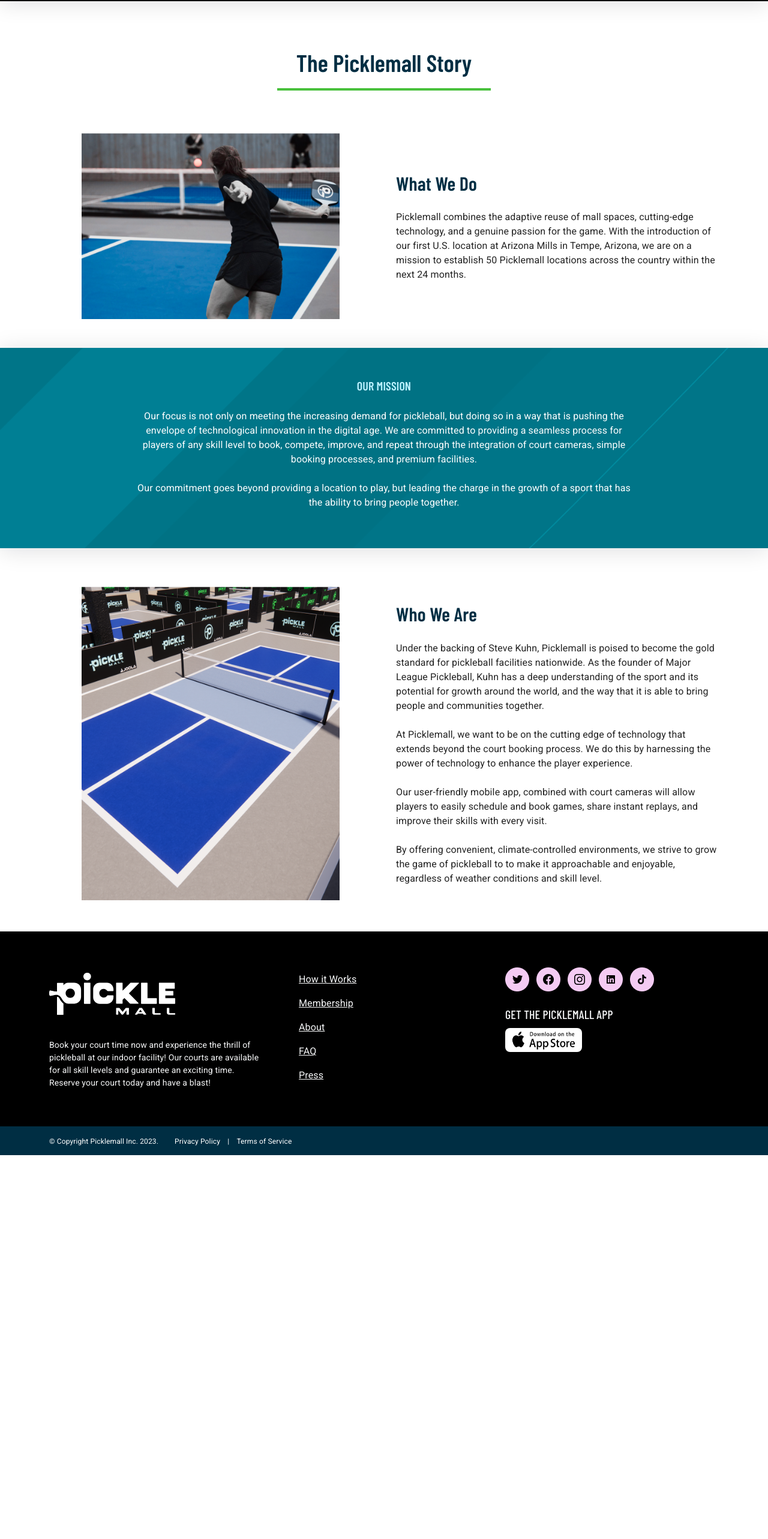
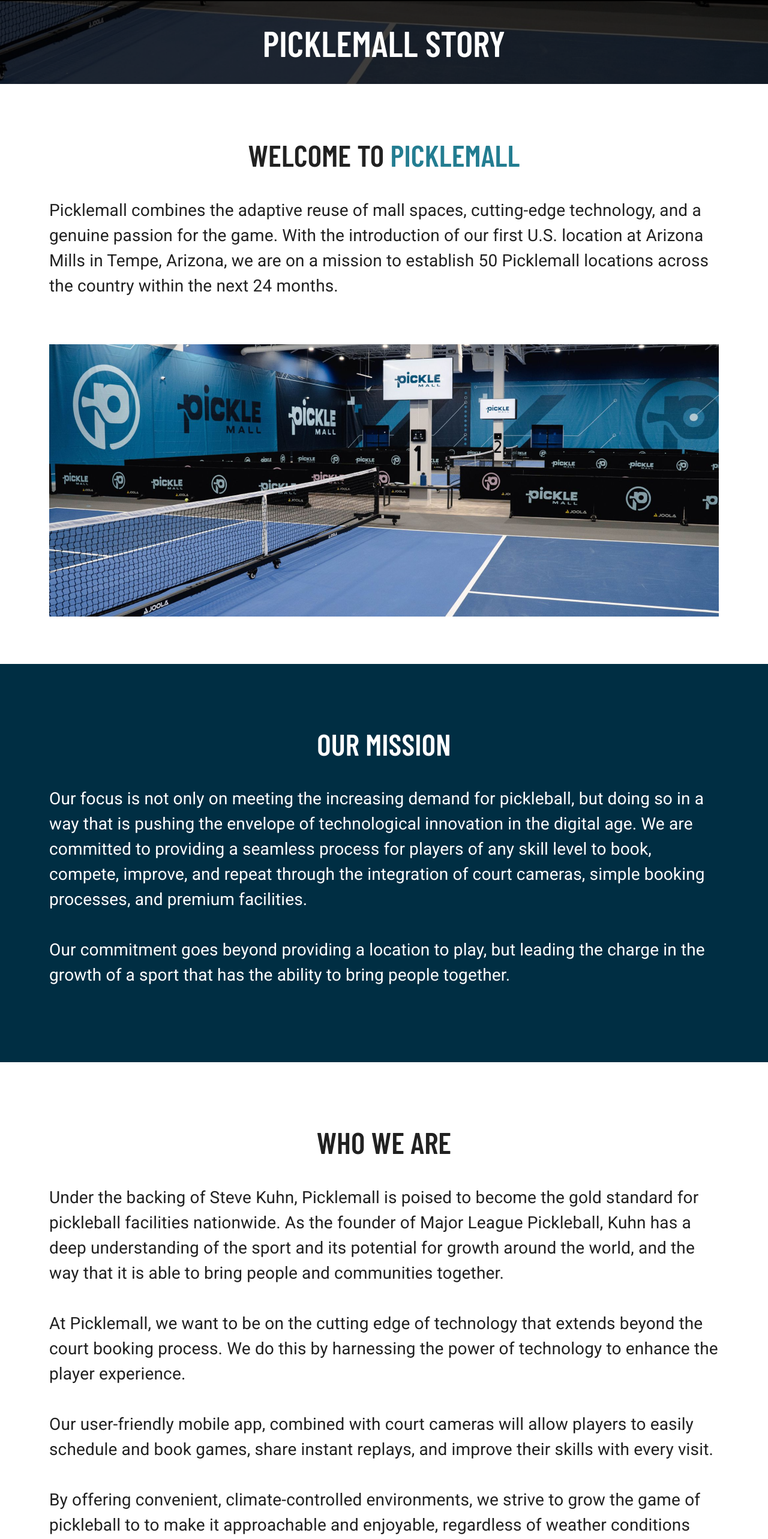
Before and after one commit to petermking18/PickleMall, a React (Create React App) app: page /about in a window 1280 px wide. Shown: the part 70-2636 px from the top of the page at 60% size. Before the commit the page ends 1996 px from the top, so only its background shows below. Built offline with nearby package versions, Linux system fonts and the light colour scheme.

Commit message:
About page

```diff
--- a/src/App.js
+++ b/src/App.js
@@ -10,7 +10,7 @@ import Nav from "./Components/Nav3/Nav";
 import Footer from "./V3/Components/Footer/Footer";
 
 import Home from "./V3/Pages/Home/Home";
-import About from "./Pages/About2/About";
+import About from "./V3/Pages/About/About";
 // import ContactForm from "./Pages/ContactForm2/ContactForm";
 import PrivacyPolicy from "./Pages/PrivacyPolicy/PrivacyPolicy"
 import TOU from './Pages/TOU/TOU'
--- /dev/null
+++ b/src/V3/Pages/About/About.jsx
@@ -0,0 +1,70 @@
+import React, {useState} from "react";
+
+import PageHeader from "../../Components/PageHeader/PageHeader";
+
+import tempe_image from "./tempe_image.png";
+import tempe_play from "./tempe_play.png";
+
+import "./About.scss";
+
+export default function About() {
+    return (
+        <div className={"about"}>
+            <PageHeader title={"PICKLEMALL STORY"}/>
+            <div className={"section-welcome container pt-4 pt-md-5 pb-3 pb-md-4"}>
+                <h1 className={"font-barlow-condensed fs-24px fs-md-50px fw-600 text-center hy-5 py-2 py-md-0 hy-md-3"}>
+                    WELCOME TO <span className={"text-volley-blue"}>PICKLEMALL</span>
+                </h1>
+                <p className={"fs-14px fs-md-28px"}>
+                    Picklemall combines the adaptive reuse of mall spaces, cutting-edge technology, and a genuine
+                    passion for the game. With the introduction of our first U.S. location at Arizona Mills in Tempe,
+                    Arizona, we are on a mission to establish 50 Picklemall locations across the country within the next
+                    24 months.
+                </p>
+                <img className={"tempe-image my-5"} src={tempe_image} alt={"Tempe"}/>
+            </div>
+            <div className={"section-mission bg-deep-blue py-5"}>
+                <div className={"container text-bright-white py-md-5"}>
+                    <h1 className={"font-barlow-condensed fs-24px fs-md-50px fw-600 text-center mt-0"}>
+                        OUR MISSION
+                    </h1>
+                    <p className={"fs-14px fs-md-28px"}>
+                        Our focus is not only on meeting the increasing demand for pickleball, but doing so in a way
+                        that is pushing the envelope of technological innovation in the digital age. We are committed to
+                        providing a seamless process for players of any skill level to book, compete, improve, and
+                        repeat through the integration of court cameras, simple booking processes, and premium
+                        facilities.
+                        <br/><br/>
+                        Our commitment goes beyond providing a location to play, but leading the charge in the growth of
+                        a sport that has the ability to bring people together.
+                    </p>
+                </div>
+            </div>
+            <div className={"section-who py-5"}>
+                <div className={"container py-md-5"}>
+                    <h1 className={"font-barlow-condensed fs-24px fs-md-50px fw-600 text-center mt-0"}>
+                        WHO WE ARE
+                    </h1>
+                    <p className={"fs-14px fs-md-28px"}>
+                        Under the backing of Steve Kuhn, Picklemall is poised to become the gold standard for pickleball
+                        facilities nationwide. As the founder of Major League Pickleball, Kuhn has a deep understanding
+                        of the sport and its potential for growth around the world, and the way that it is able to bring
+                        people and communities together.
+                        <br/><br/>
+                        At Picklemall, we want to be on the cutting edge of technology that extends beyond the court
+                        booking process. We do this by harnessing the power of technology to enhance the player
+                        experience.
+                        <br/><br/>
+                        Our user-friendly mobile app, combined with court cameras will allow players to easily schedule
+                        and book games, share instant replays, and improve their skills with every visit.
+                        <br/><br/>
+                        By offering convenient, climate-controlled environments, we strive to grow the game of
+                        pickleball to to make it approachable and enjoyable, regardless of weather conditions and skill
+                        level.
+                    </p>
+                    <img className={"tempe-play my-3"} src={tempe_play} alt={"Tempe"}/>
+                </div>
+            </div>
+        </div>
+    )
+}
--- /dev/null
+++ b/src/V3/Pages/About/About.scss
@@ -0,0 +1,13 @@
+@import "../../../Global";
+
+.v3 .about {
+    flex-grow: 1;
+
+    img.tempe-image,
+    img.tempe-play {
+        width: 100%;
+        height: auto;
+        min-height: 454px;
+        object-fit: cover;
+    }
+}
```
Also changed, not shown: src/V3/Pages/About/tempe_image.png (added), src/V3/Pages/About/tempe_play.png (added).
